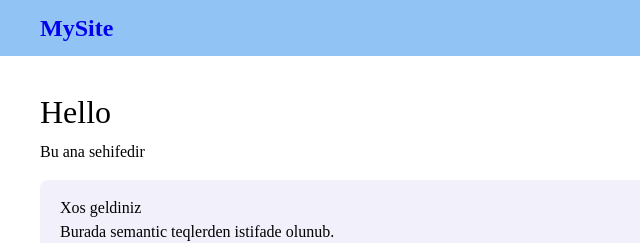
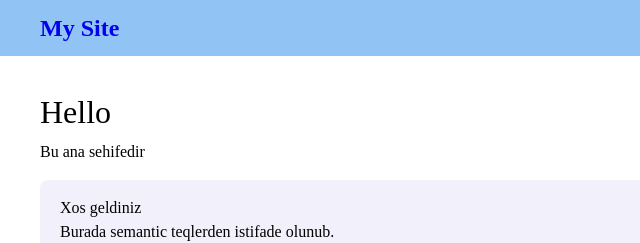
Before and after one commit to dadashovafiruze007-cloud/test-folder, a plain HTML site: page index.html in a window 1280 px wide. Shown: the top 243 px of the page, 0-640 px from the left. Drawn offline with Linux system fonts and the light colour scheme.

Commit message:
update index.html

```diff
--- a/index.html
+++ b/index.html
@@ -11,7 +11,7 @@
   <body>
     <header class="header">
       <div class="container">
-        <a href="./index.html" class="logo">MySite</a>
+        <a href="./index.html" class="logo">My Site</a>
         <nav>
           <ul class="nav-list">
             <li><a href="./index.html">Home</a></li>
```
